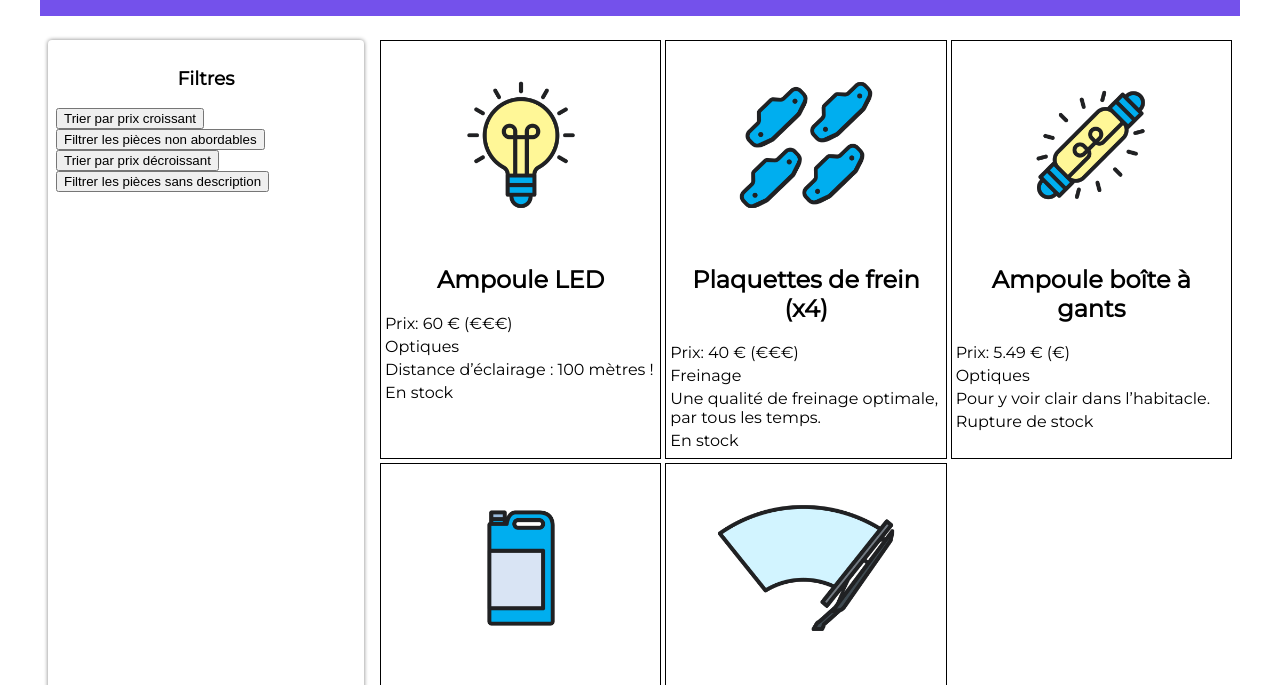
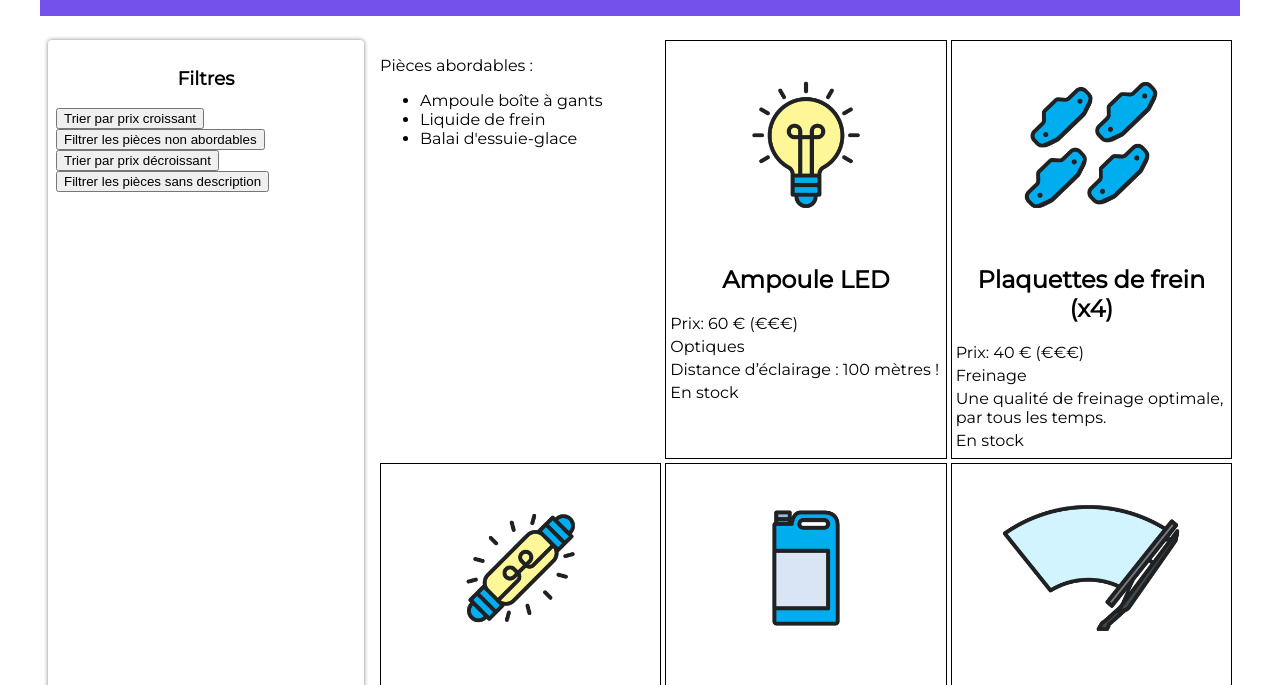
Before and after one commit to ValentinMam/JS_starter-2, a website: page index.html in a window 1280 px wide. Shown: the part 98-783 px from the top of the page. Drawn offline with Linux system fonts and the light colour scheme.

Commit message:
exercice 4 init

```diff
--- a/index.html
+++ b/index.html
@@ -25,7 +25,12 @@
       </section>
 
       <!-- Fiches produits -->
-      <section class="fiches"></section>
+      <section class="fiches">
+        <!-- Code ajouté -->
+        <div class="abordables">
+          <p>Pièces abordables :</p>
+        </div>
+      </section>
     </main>
   </body>
 </html>
--- a/pieces.js
+++ b/pieces.js
@@ -74,3 +74,33 @@ boutonNoDescription.addEventListener("click", function () {
   });
   console.log(piecesFiltrees);
 });
+
+// MAP - pour récupérer le nom des pièces
+
+// piece => piece.nom : fonction lamba
+// équivalente à :
+// function (piece) {
+//     return piece.nom;
+// }
+
+const noms = pieces.map((piece) => piece.nom);
+// on utilise une boucle si on veut supprimer des élements mappés, ici le critère est prix pièce > 35 €
+// on commence du dernier vers le premier expliquant le i--
+for (let i = pieces.length - 1; i >= 0; i--) {
+  if (pieces[i].prix > 35) {
+    noms.splice(i, 1);
+  }
+}
+console.log(noms);
+
+//  affichage des pièces au prix abordables
+
+const abordablesElements = document.createElement("ul");
+//Ajout de chaque nom à la liste
+for (let i = 0; i < noms.length; i++) {
+  const nomElement = document.createElement("li");
+  nomElement.innerText = noms[i];
+  abordablesElements.appendChild(nomElement);
+}
+// Ajout de l'en-tête puis de la liste au bloc résultats filtres
+document.querySelector(".abordables").appendChild(abordablesElements);
```
Also changed, not shown: README.md.
